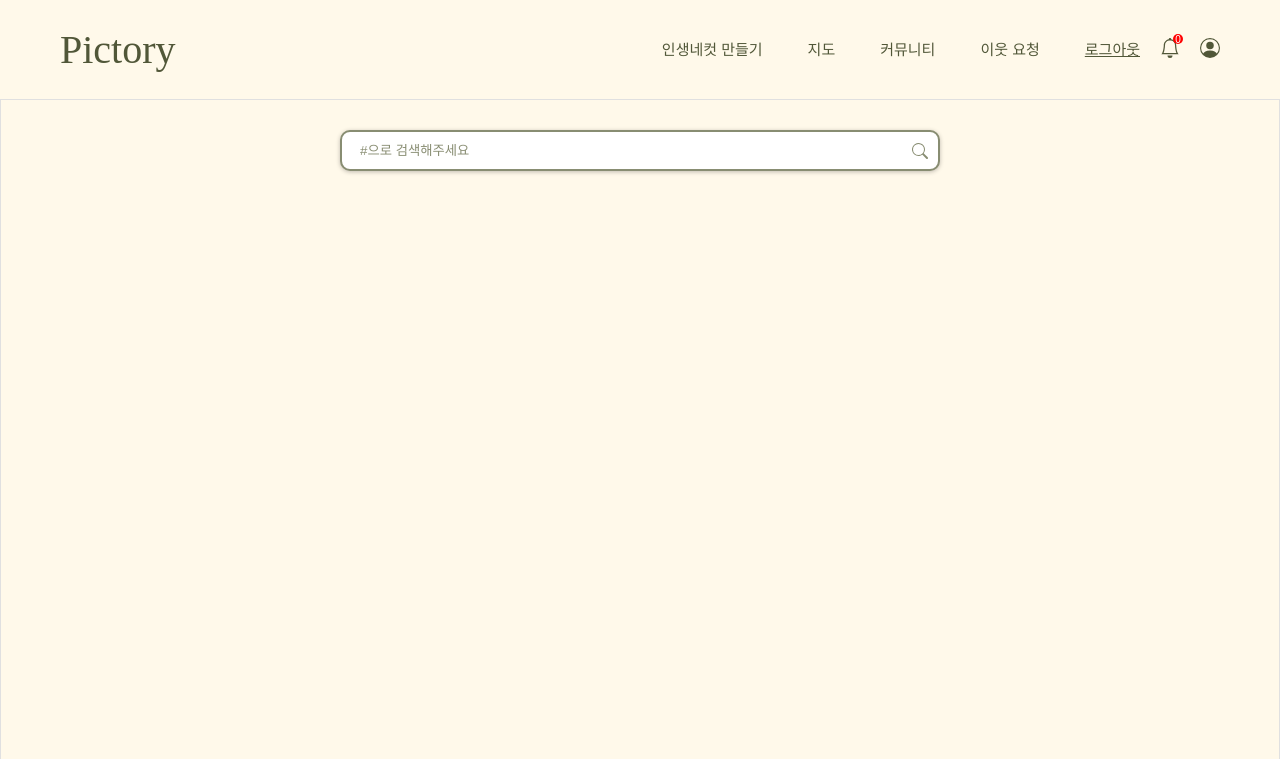
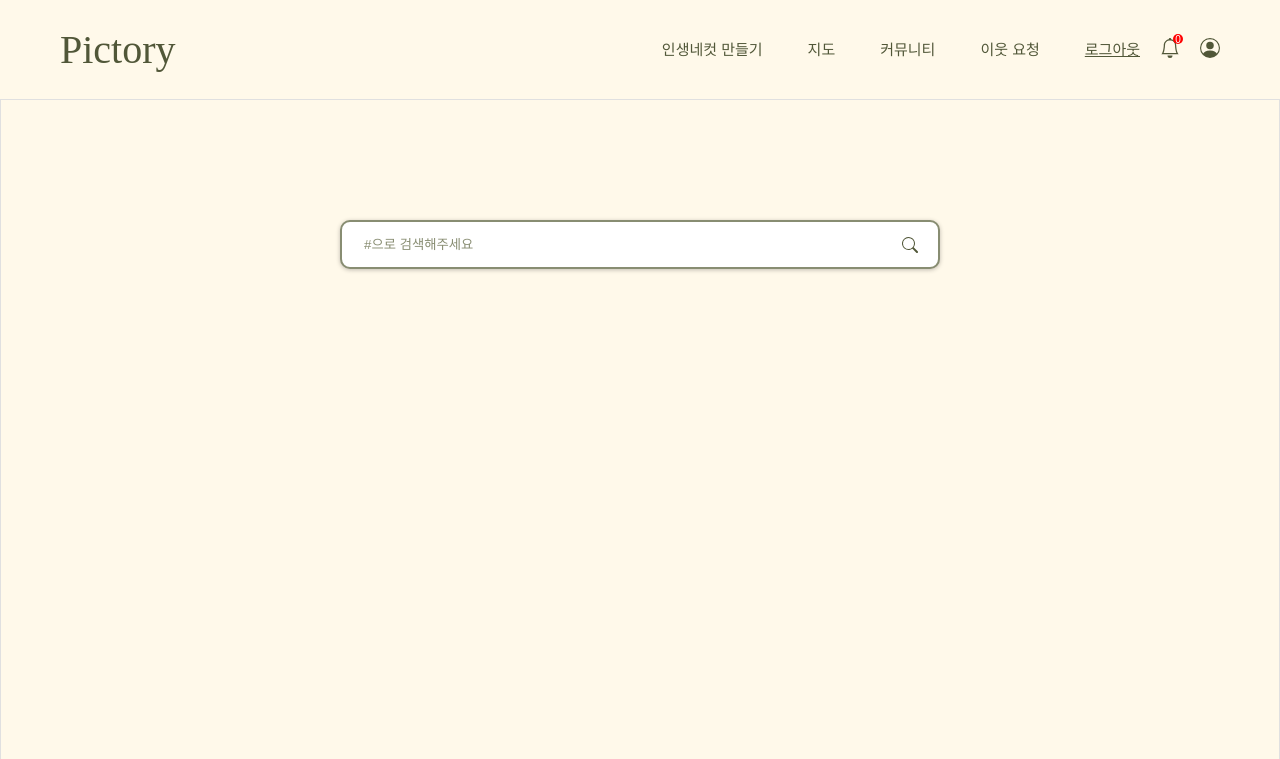
Before and after one commit to pirogramming-project/Pictory, a Django app: page /diary/community/ in a window 1280 px wide. Shown: the top 759 px of the page. Run offline with Django 5.2, Linux system fonts and the light colour scheme; the visitor is signed in with stand-in values (Sample User, id 1); data comes from the database, SQL or seed files in the repository; some web fonts are replaced.

Commit message:
fix: 검색바 위치 조정

```diff
--- a/static/diaries/community.css
+++ b/static/diaries/community.css
@@ -6,8 +6,8 @@
     gap: 50px;
     width: 100%;
     max-width: 1200px;
-    margin: 0 auto;
-    padding: 30px;
+    margin: 100px auto 0;
+    padding: 20px 30px 30px;
 }
 
 
@@ -34,12 +34,13 @@
     width: 100%;
     border: none;
     outline: none;
-    padding: 8px;
+    padding: 12px;
 }
 
 .community_search-button_ksy {
+    margin: 10px;
     cursor: pointer;
-    color: var(--content_color);
+    color: var(--title_color);
 }
 
 .community_search-button-container_ksy {
--- a/static/diaries/friend_request.css
+++ b/static/diaries/friend_request.css
@@ -31,7 +31,6 @@
 }
 
 .friend_search-input_ksy {
-    font-family: var(--main_font);
     width: 100%;
     border: none;
     outline: none;
```
